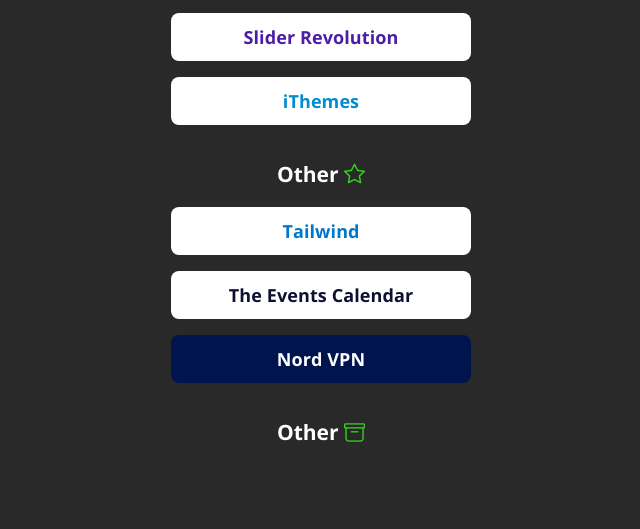
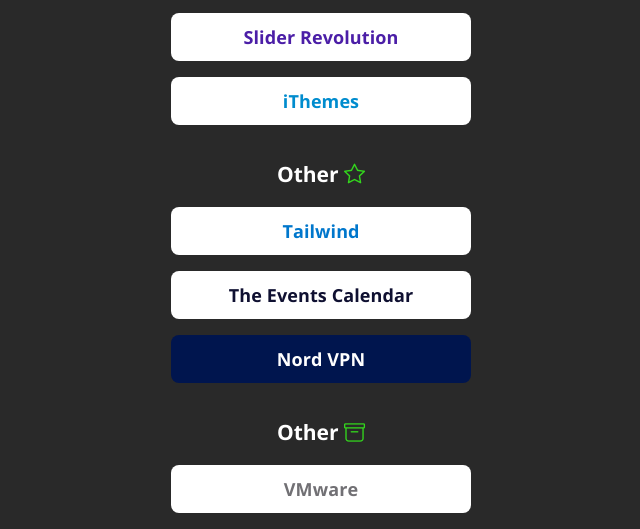
Before and after one commit to godarayudhvir/links.cyberalliance.in, a plain HTML site: page affiliates.html in a window 1280 px wide. Shown: the part 1433-1962 px from the top of the page, without its empty margins (319-959 px from the left). Before the commit the page ends 1898 px from the top, so only its background shows below. Drawn offline with nearby package versions, Linux system fonts and the light colour scheme.

Commit message:
added new affiliate
VMware added to the affiliate list

```diff
--- a/affiliates.html
+++ b/affiliates.html
@@ -132,6 +132,9 @@
 
                 <h3> Other <i class="bi-archive" style="color: rgb(51, 214, 29)"></i></h3>
 
+                <!--VMware -->
+                <a class="button button-vmware" href="https://imp.i263671.net/cyberalliance" target="_blank" rel="noopener"><strong>VM</strong>ware</a>
+                <br>
 
         <!-- ChatWoot Widget-->
 
--- a/css/brands.css
+++ b/css/brands.css
@@ -440,3 +440,11 @@
   .button.button-nordvpn:hover,
   .button.button-nordvpn:focus {
     filter: brightness(90%) }
+
+  /* vmware */
+  .button.button-vmware {
+    color: #717074;
+    background-color:  #ffffff }
+  .button.button-vmware:hover,
+  .button.button-vmware:focus {
+    filter: brightness(90%) }
```
